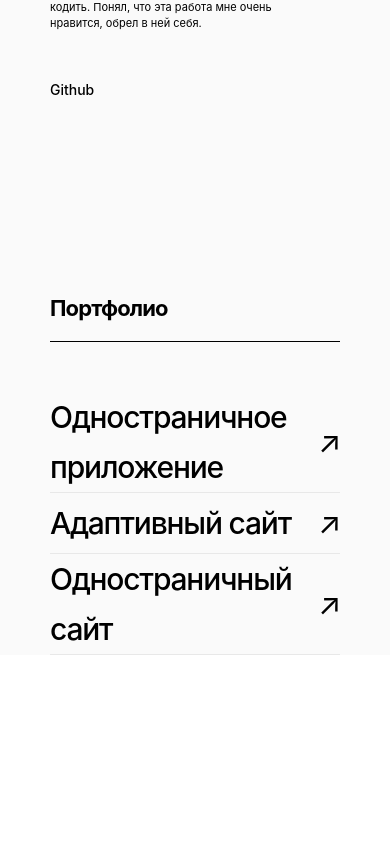
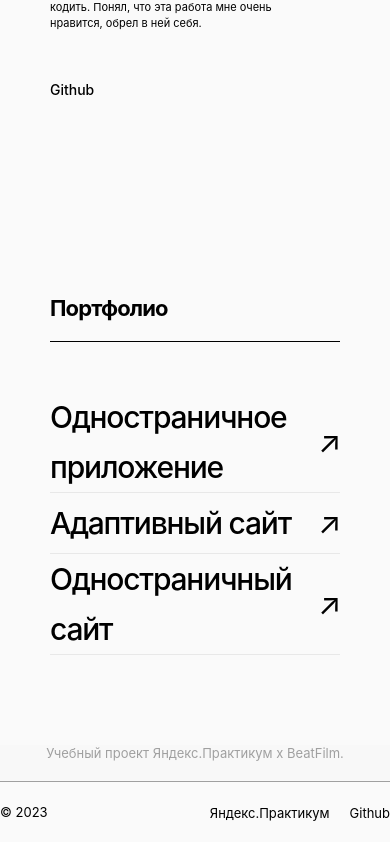
Before and after one commit to kudinov-andrej/movies-explorer-frontend, a React (Create React App) app: page / in a window 390 px wide. Shown: the part 3379-4221 px from the top of the page. Before the commit the page ends 4124 px from the top, so only its background shows below. Built offline with nearby package versions, Linux system fonts and the light colour scheme.

Commit message:
сделал адаптивный компонент footer

```diff
--- a/src/components/App/App.js
+++ b/src/components/App/App.js
@@ -2,6 +2,7 @@ import React, { useState } from 'react';
 import './App.css';
 import Header from '../Header/Header';
 import Main from '../Main/Main';
+import Footer from '../Footer/Footer';
 
 function App() {
 
@@ -13,6 +14,7 @@ function App() {
     setIsopenPopapNavBar(!isOpenPopapNavBar)
   }
 
+  const currentYear = new Date().getFullYear();
 
   return (
     <body className="app">
@@ -22,6 +24,7 @@ function App() {
         islogin={islogin}
       />
       <Main />
+      <Footer />
     </body >
   );
 }
--- /dev/null
+++ b/src/components/Footer/Footer.css
@@ -0,0 +1,113 @@
+.footer {
+    margin: 0;
+    padding: 0;
+    width: 100%;
+
+}
+
+@media screen and (max-width: 320px) {
+    .footer {
+        margin-left: 10px;
+        margin-right: 10px;
+    }
+}
+
+.footer__promo {
+    margin: 0;
+    padding: 0;
+    margin-top: 79px;
+    max-width: 100%;
+    padding-bottom: 20px;
+    border-bottom: solid 1px #A0A0A0;
+    text-align: center;
+    font-size: 13px;
+    text-align: center;
+    background-color: #F8F8F8;
+    color: #A0A0A0;
+    text-align: center;
+}
+
+@media screen and (max-width: 320px) {
+    .footer__promo {
+        font-size: 12px;
+
+    }
+}
+
+.footer__info-conteiner {
+    margin: 0;
+    padding: 0;
+    margin-top: 20px;
+    display: flex;
+    flex-direction: row;
+    align-items: center;
+    justify-content: space-between;
+}
+
+@media screen and (max-width: 320px) {
+    .footer__info-conteiner {
+        flex-direction: column-reverse;
+        margin-top: 30px;
+
+    }
+}
+
+.footer__copiraite {
+    margin: 0;
+    padding: 0;
+    margin-bottom: 20px;
+    max-width: 48px;
+    color: #000;
+    font-size: 13px;
+    font-family: Inter;
+}
+
+.footer__list {
+    margin: 0;
+    padding: 0;
+    list-style-type: none;
+    display: flex;
+    flex-direction: row;
+    align-items: center;
+    justify-content: space-between;
+    gap: 20px;
+}
+
+@media screen and (max-width: 320px) {
+    .footer__list {
+        flex-direction: column;
+        gap: 0;
+    }
+}
+
+.footer__link-punkt {
+    margin-bottom: 20px;
+    transition: scale 0.5s ease;
+}
+
+@media screen and (max-width: 320px) {
+    .footer__link-punkt {
+        margin-bottom: 12px;
+    }
+}
+
+.footer__link-punkt:hover {
+    cursor: pointer;
+    scale: 1.05;
+}
+
+.footer__link {
+    margin: 0;
+    padding: 0;
+    text-decoration: none;
+    color: #000;
+    text-align: right;
+    font-size: 13px;
+    font-family: Inter;
+}
+
+@media screen and (max-width: 320px) {
+    .footer__link {
+        font-size: 12px;
+    }
+}
--- /dev/null
+++ b/src/components/Footer/Footer.jsx
@@ -0,0 +1,25 @@
+import React from 'react';
+import './Footer.css';
+
+
+function Footer() {
+
+    const currentYear = new Date().getFullYear();
+
+    return (
+        <footer className="footer">
+            <p className='footer__promo'>Учебный проект Яндекс.Практикум х BeatFilm.</p>
+            <div className='footer__info-conteiner'>
+                <p className='footer__copiraite'>&copy; {currentYear}</p>
+                <nav className='footer__navigation'>
+                    <ul className='footer__list'>
+                        <li className='footer__link-punkt'><a className='footer__link' href='https://practicum.yandex.ru/' target='blank'>Яндекс.Практикум</a></li>
+                        <li className='footer__link-punkt'><a className='footer__link' href='https://github.com/kudinov-andrej' target='blank'>Github</a></li>
+                    </ul>
+                </nav>
+            </div>
+        </footer>
+    );
+}
+
+export default Footer;
```
